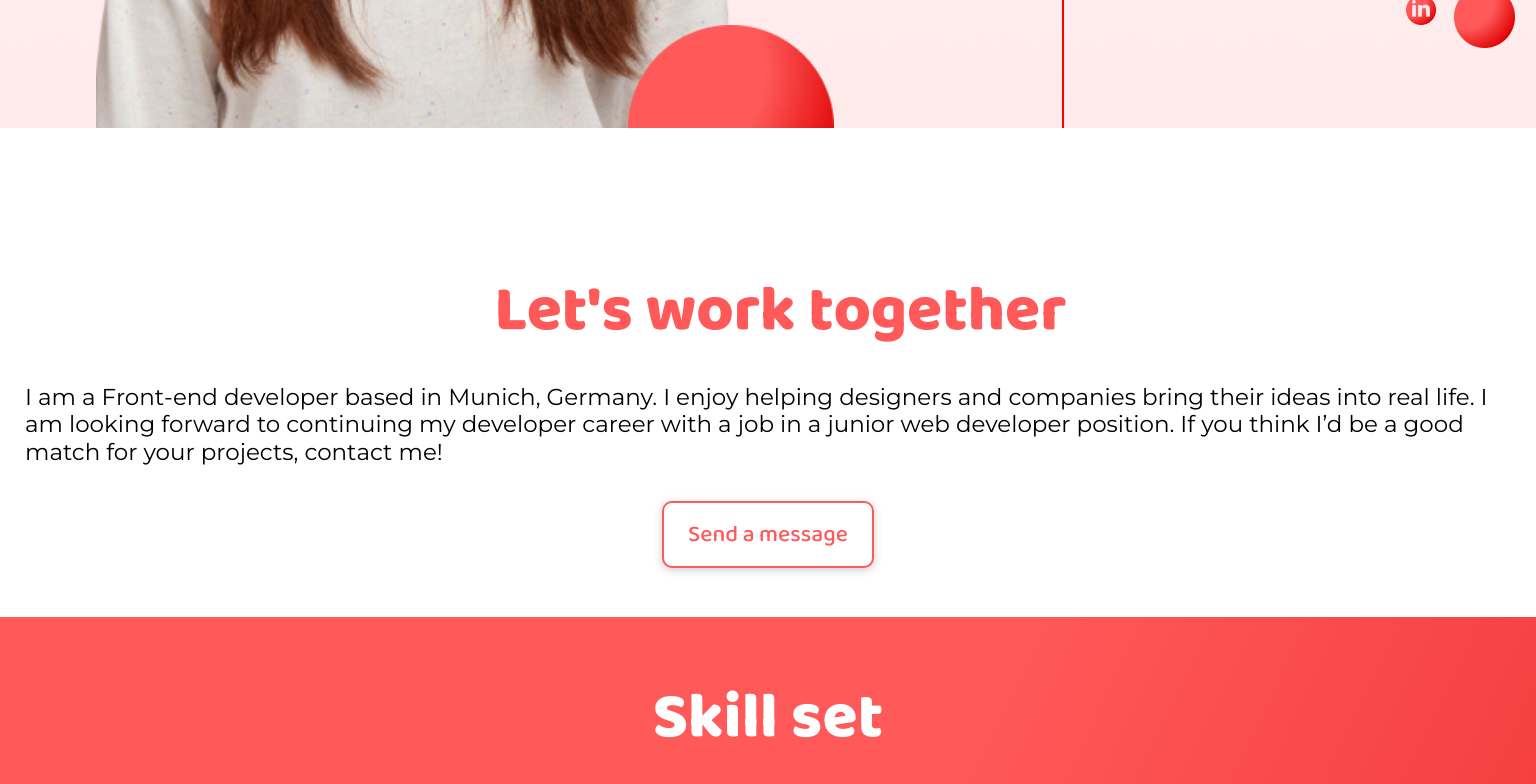
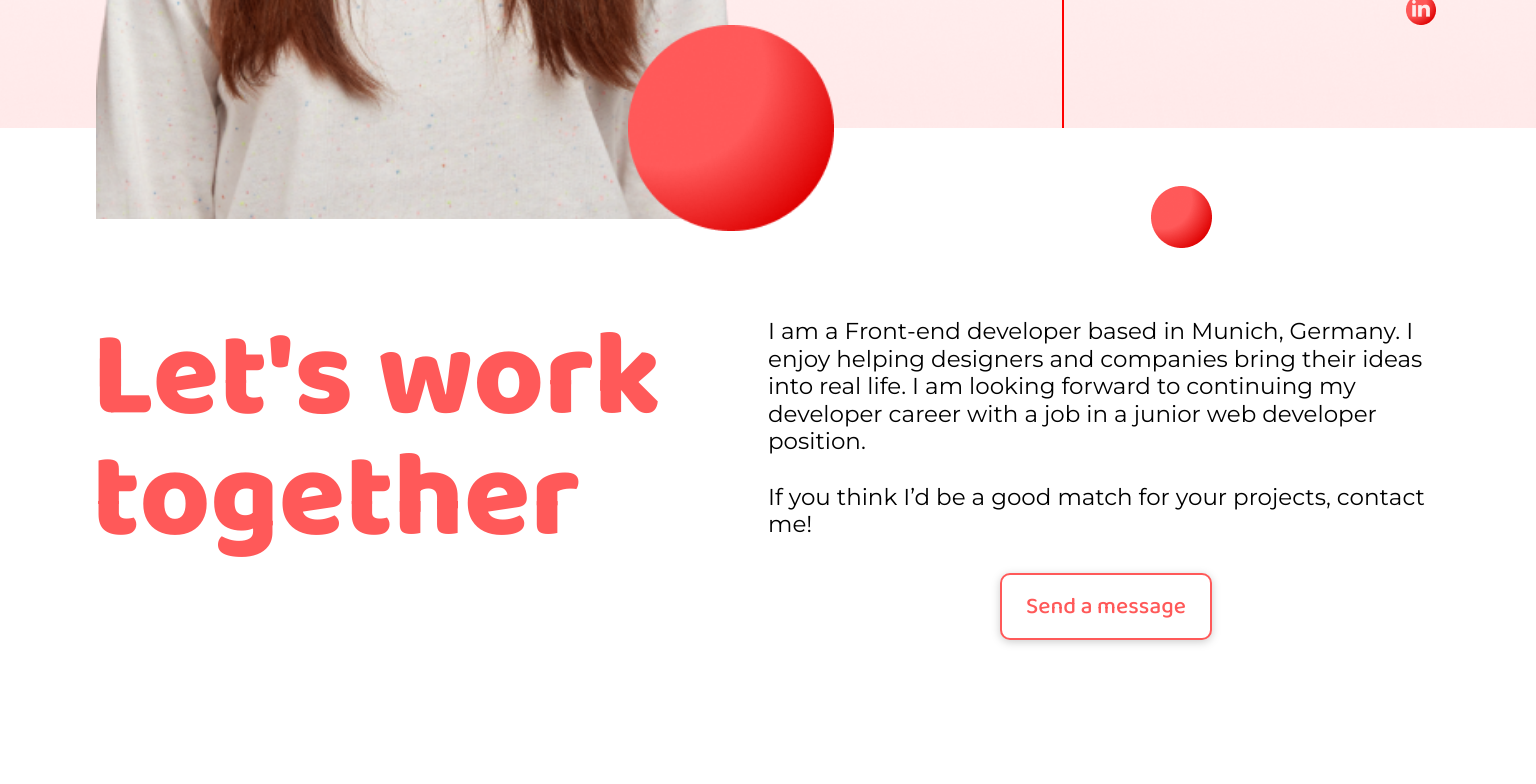
Before and after one commit to maksmuehlbauer/portfolio, an Angular app: page / in a window 1536 px wide. Shown: the part 900-1684 px from the top of the page. Built offline with nearby package versions, Linux system fonts and the light colour scheme.

Commit message:
desktop personel description add

```diff
--- a/src/app/main-container/personal-description/personal-description.component.html
+++ b/src/app/main-container/personal-description/personal-description.component.html
@@ -1,14 +1,17 @@
 <section>
     <img class="small-bubble" src="./assets/img/personall-description/bubble-6-small.png" alt="background-red-bubble">
     <h1>Let's work together</h1>
+    <div>
         <p>
             I am a Front-end developer based in Munich, Germany.
             I enjoy helping designers and companies bring their ideas into real life.
             I am looking forward to continuing my developer career with a job in a junior web developer position.
-
+            <br><br>
             If you think I’d be a good match for your projects, contact me!
         </p>
         <button class="button-large">
             Send a message
         </button>
+    </div>
+
 </section>
--- a/src/app/main-container/personal-description/personal-description.component.scss
+++ b/src/app/main-container/personal-description/personal-description.component.scss
@@ -18,6 +18,9 @@ section {
         letter-spacing: 0;
         color: $color-red;
     }
+    >div {
+        @include display();
+        flex-direction: column;
         p {
             font-family: 'Montserrat', Arial, Helvetica, sans-serif;
             font-weight: 400;
@@ -25,5 +28,33 @@ section {
             line-height: 27.6px;
             margin: 35px 20px 0 25px;
         }
+    }
+}
+
+@media (min-width: 1440px) {
+    section {
+        flex-direction: row;
+        align-items: flex-start;
+        margin: 190px 92px;
+        .small-bubble {
+            top: 1086px;
+            right: 324px;
 
         }
+        h1 {
+            font-size: 121px;
+            width: 50%;
+            display: block;
+            margin: 0;
+            line-height: 121px;
+        }
+        >div {
+            width: 50%;
+            p {
+                margin: 0;
+            }
+        }
+    }
+
+
+}
--- a/src/app/main-container/top-aot/top-aot.component.scss
+++ b/src/app/main-container/top-aot/top-aot.component.scss
@@ -54,11 +54,11 @@ section {
         background-repeat: no-repeat;
         background-size: cover;
         height: 1028px;
-        overflow: hidden;
+        // overflow: hidden;
         position: relative;
 
         .character-img {
-            margin-top: 200px;
+            margin-top: 212px;
             // position: absolute;
             // bottom: 0;
             // left: 136px;
```
Lines whose indentation alone changed are shown as unchanged.
